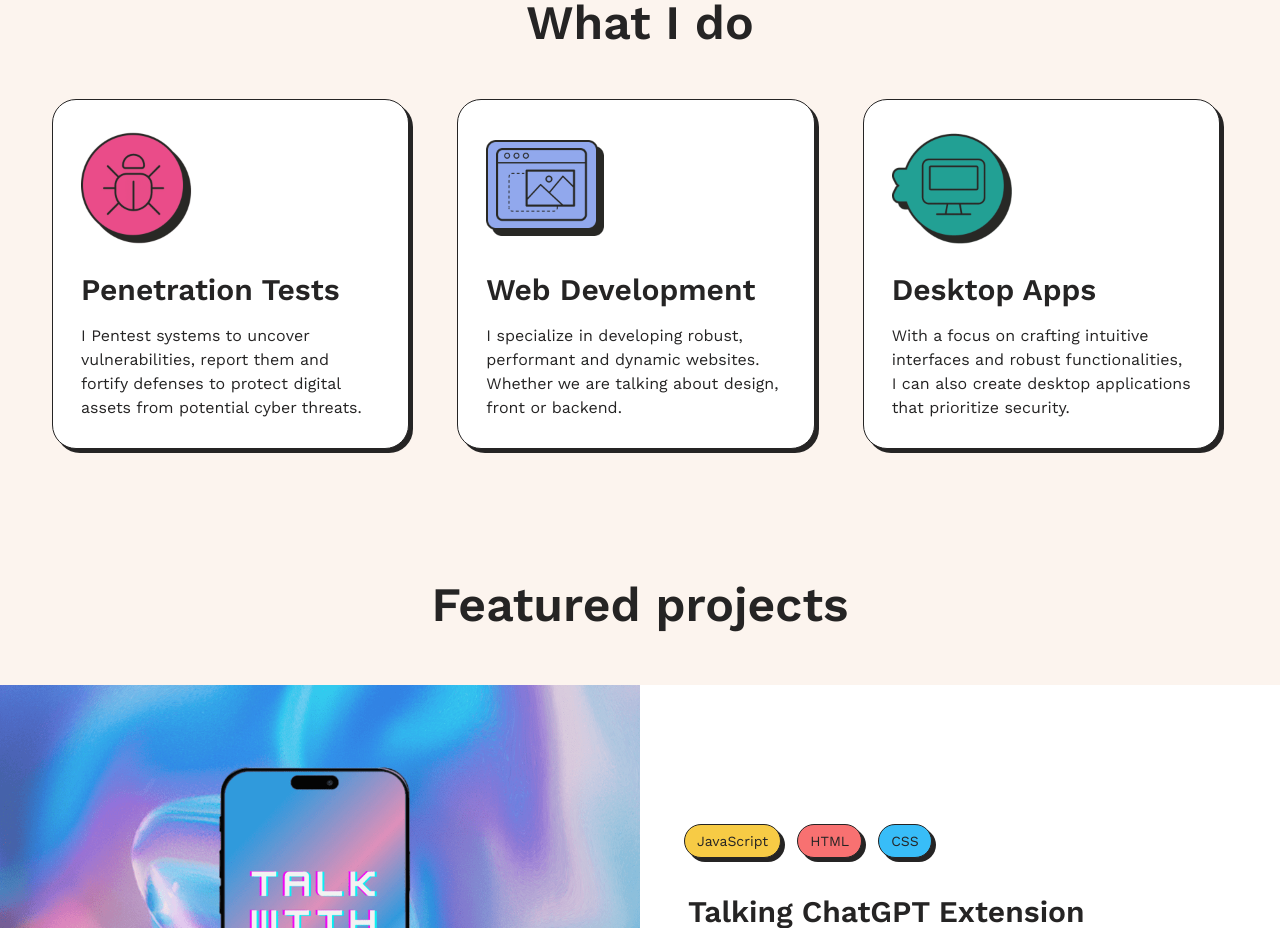
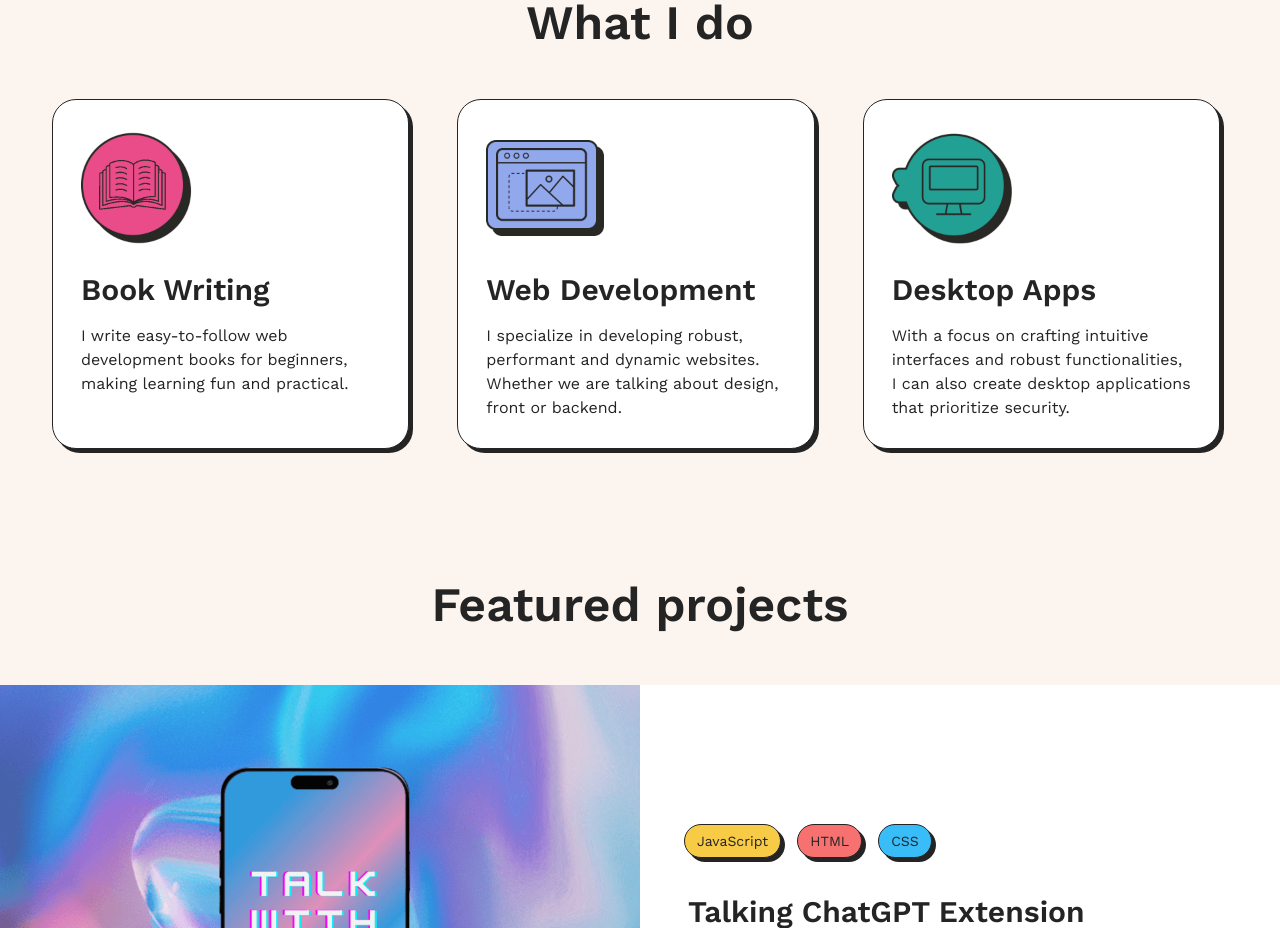
Before and after one commit to 0xBitBuster/portfolio-website, a React (Vite) app: page / in a window 1280 px wide. Shown: the part 1020-1948 px from the top of the page. Built offline with nearby package versions, Linux system fonts and the light colour scheme.

Commit message:
I now write books

```diff
--- a/src/Sections/WhatIDo.jsx
+++ b/src/Sections/WhatIDo.jsx
@@ -31,11 +31,10 @@ function WhatIDo() {
           className="rounded-3xl flex-1 bg-coal"
         >
           <div className="bg-white h-full border border-coal p-7 rounded-3xl transition-all duration-300 -translate-x-1 -translate-y-1 hover:-translate-x-2 hover:-translate-y-2">
-            <img src="/illustrations/bug.png" alt="" className="max-w-[120px] mb-6" />
-            <h3 className="text-3xl font-semibold mb-4">Penetration Tests</h3>
+            <img src="/illustrations/book.png" alt="" className="max-w-[120px] mb-6" />
+            <h3 className="text-3xl font-semibold mb-4">Book Writing</h3>
             <p>
-              I Pentest systems to uncover vulnerabilities, report them and fortify defenses to protect digital assets
-              from potential cyber threats.
+              I write easy-to-follow web development books for beginners, making learning fun and practical.
             </p>
           </div>
         </motion.div>
```
Also changed, not shown: public/illustrations/book.png (added), public/illustrations/bug.png (deleted).
